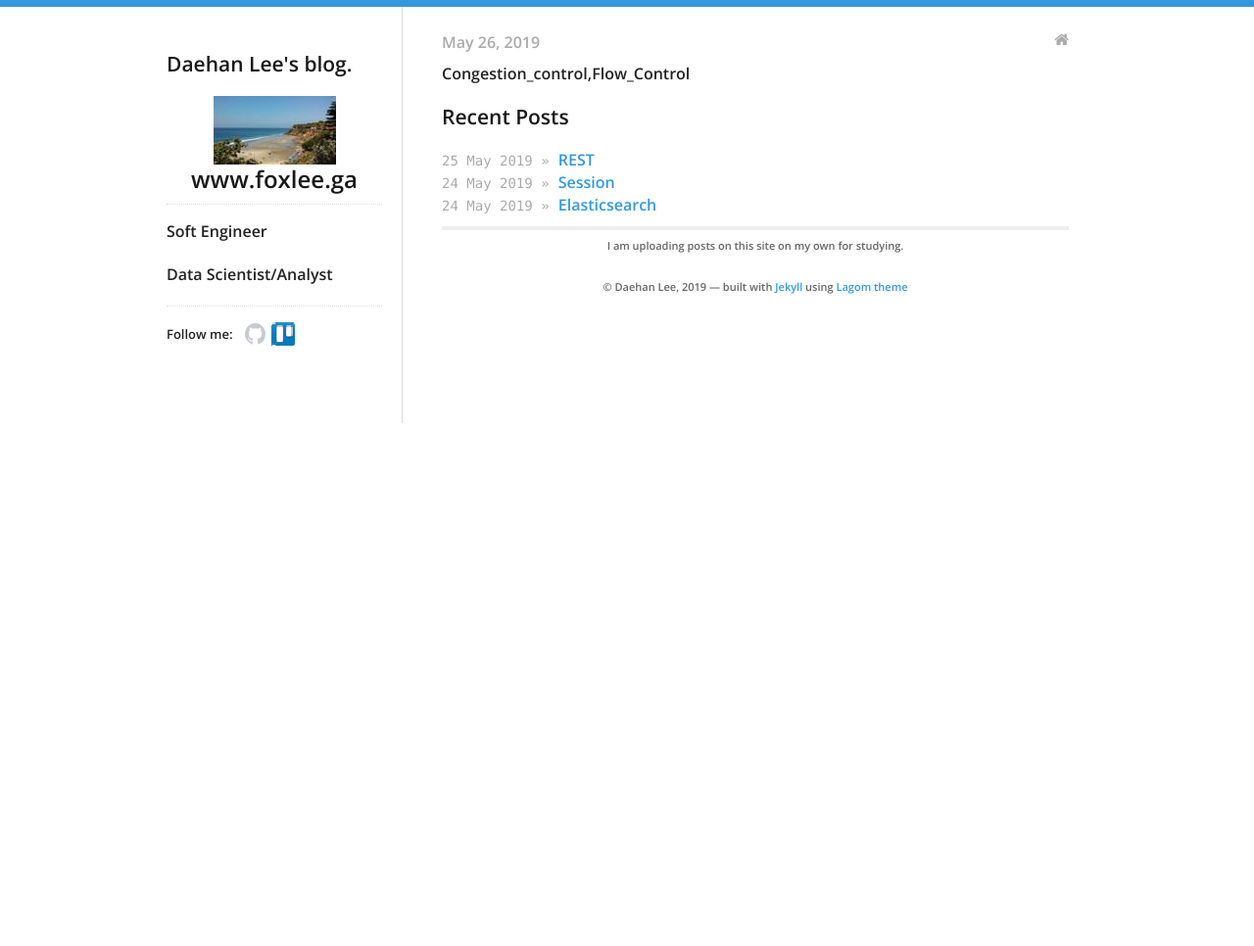
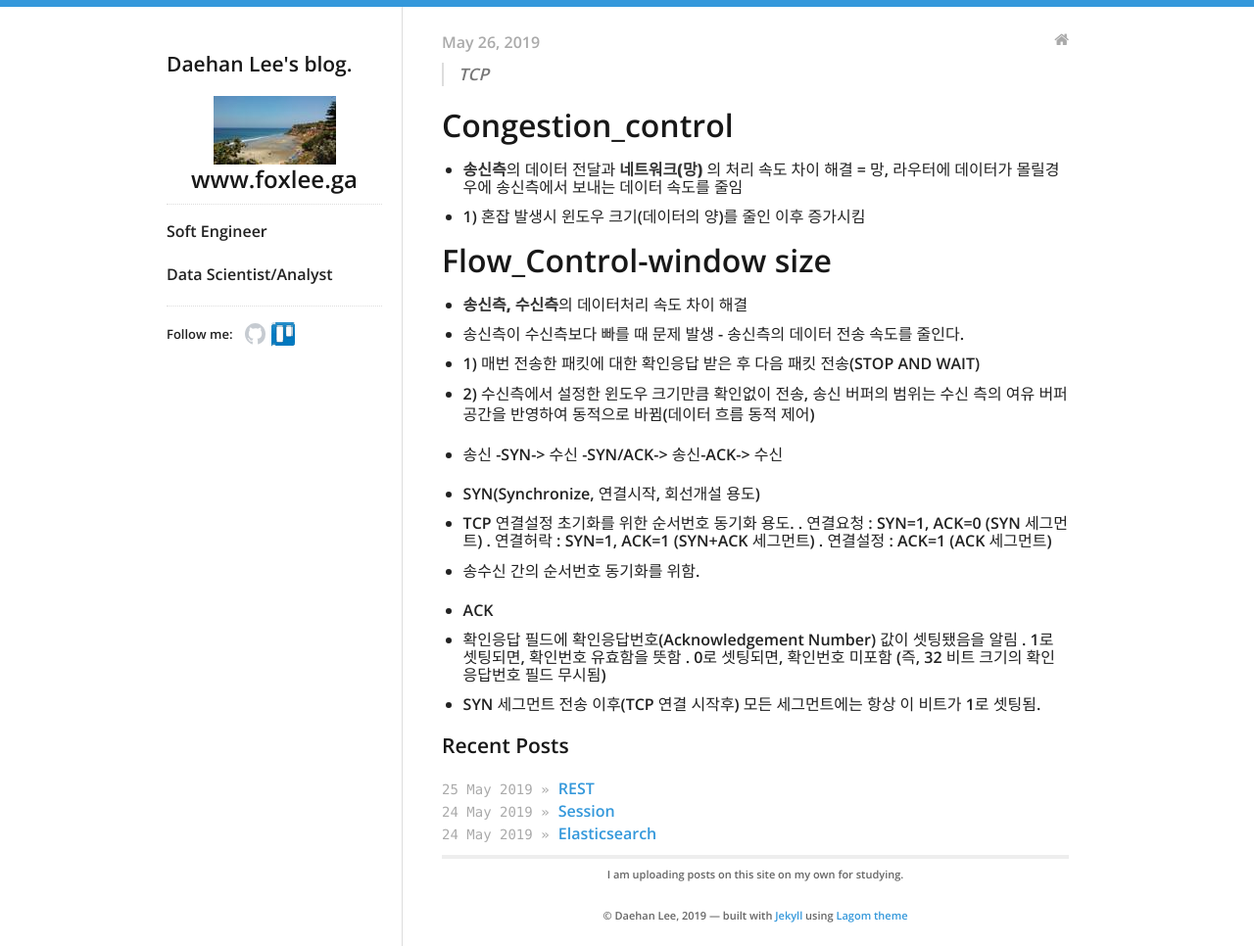
Before and after one commit to daehan0226/Study, a Jekyll site: the page built from _posts/2019-05-26-Congestion_control,Flow_Control.md, in a window 1280 px wide. Shown: the whole page at 98% size. Built offline with Jekyll 4.4.1, drawn with Linux system fonts in a browser that asks for light colours; before the commit the page ends 907 px from its top, so only the background shows below that.

Commit message:
Update 2019-05-26-Congestion_control,Flow_Control.md

```diff
--- a/_posts/2019-05-26-Congestion_control,Flow_Control.md
+++ b/_posts/2019-05-26-Congestion_control,Flow_Control.md
@@ -4,4 +4,29 @@ title: Congestion_control,Flow_Control
 categories:
 - blog
 ---
-Congestion_control,Flow_Control
+> TCP
+
+# Congestion_control
+- **송신측**의 데이터 전달과 **네트워크(망)** 의 처리 속도 차이 해결 = 망, 라우터에 데이터가 몰릴경우에 송신측에서 보내는 데이터 속도를 줄임
+- 1) 혼잡 발생시 윈도우 크기(데이터의 양)를 줄인 이후 증가시킴
+
+# Flow_Control-window size
+- **송신측, 수신측**의 데이터처리 속도 차이 해결
+- 송신측이 수신측보다 빠를 때 문제 발생 - 송신측의 데이터 전송 속도를 줄인다.
+- 1) 매번 전송한 패킷에 대한 확인응답 받은 후 다음 패킷 전송(STOP AND WAIT)
+- 2) 수신측에서 설정한 윈도우 크기만큼 확인없이 전송, 송신 버퍼의 범위는 수신 측의 여유 버퍼 공간을 반영하여 동적으로 바뀜(데이터 흐름 동적 제어)
+
+* 송신 -SYN-> 수신 -SYN/ACK-> 송신-ACK-> 수신
+
+* SYN(Synchronize, 연결시작, 회선개설 용도)
+- TCP 연결설정 초기화를 위한 순서번호 동기화 용도.
+. 연결요청  : SYN=1, ACK=0   (SYN 세그먼트)
+. 연결허락  : SYN=1, ACK=1   (SYN+ACK 세그먼트)
+. 연결설정  : ACK=1              (ACK 세그먼트)
+- 송수신 간의 순서번호 동기화를 위함.
+
+* ACK
+- 확인응답 필드에 확인응답번호(Acknowledgement Number) 값이 셋팅됐음을 알림
+. 1로 셋팅되면, 확인번호 유효함을 뜻함
+. 0로 셋팅되면, 확인번호 미포함 (즉, 32 비트 크기의 확인응답번호 필드 무시됨)
+- SYN 세그먼트 전송 이후(TCP 연결 시작후) 모든 세그먼트에는 항상 이 비트가 1로 셋팅됨.
```
